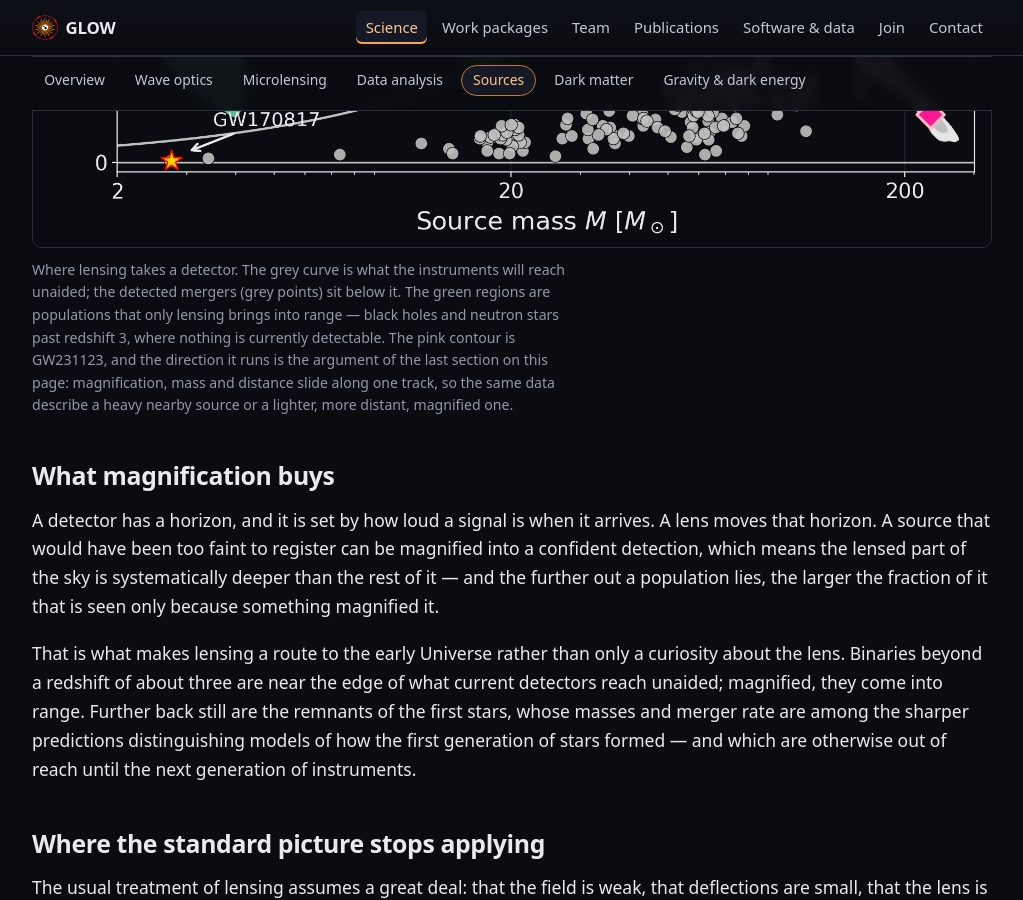
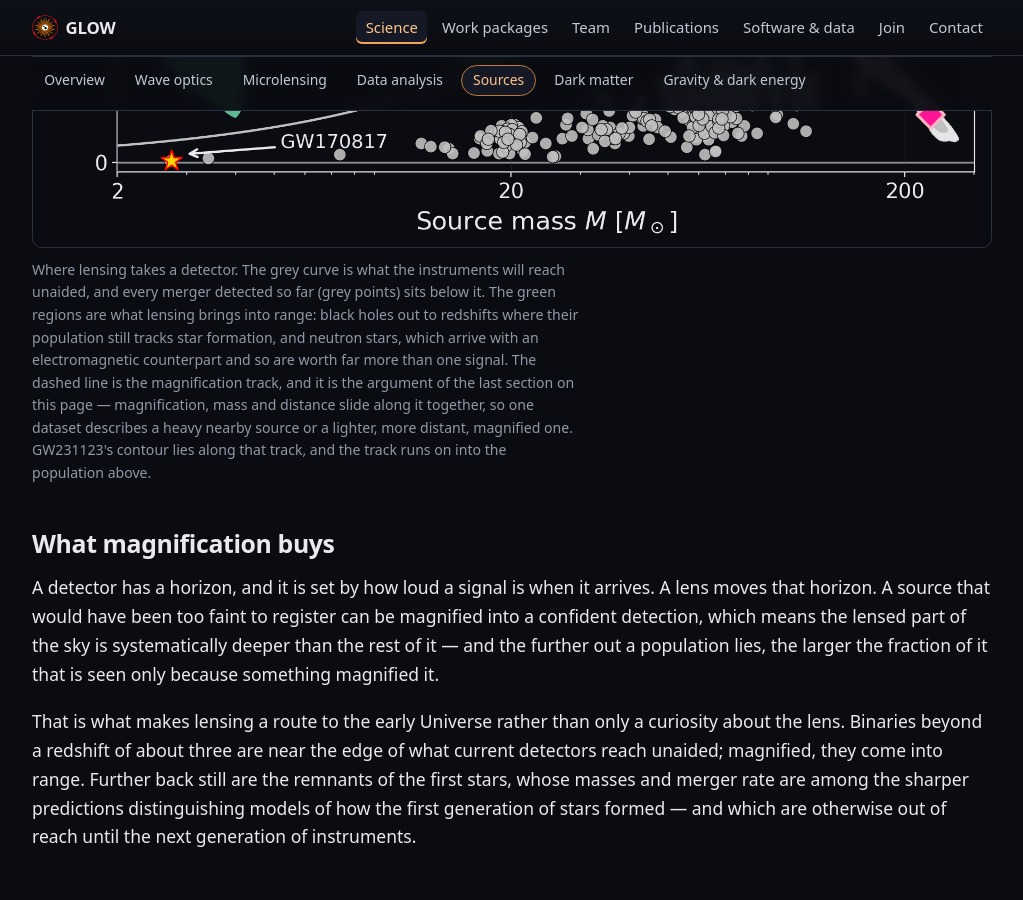
Before and after one commit to glow-astro/website, a Jekyll site: the page built from sources.html, in a window 1280 px wide and 900 px high, scrolled down 754 px. Shown: the whole window, without its empty margins (128-1151 px from the left). Built offline with Jekyll 4.4.1, drawn with Linux system fonts in a browser that asks for light colours.

Commit message:
Take the updated population plot, and the caption it now needs
Same figure, regenerated: the magnification track now runs the full height of
the panel instead of stopping at GW231123, and the two green regions carry
their reason -- black holes tracking star formation, neutron stars arriving
with a counterpart.

That changes what the caption should say. The track no longer just explains one
event's posterior, it points from that posterior straight into the population
lensing would reveal, which is a better version of the same argument. The alt
text follows.

Dimensions are unchanged, so the reserved space still holds and nothing shifts
on load.

Co-Authored-By: Claude Opus 5 (1M context) <noreply@anthropic.com>

```diff
--- a/_data/topics.yml
+++ b/_data/topics.yml
@@ -191,18 +191,22 @@
     alt: >-
       Source mass against redshift. Grey points mark detected black-hole
       mergers, all below a curve labelled instrument horizon. Two green regions
-      sit above that curve, marked lensed neutron stars and lensed black holes.
-      A pink contour for GW231123 runs diagonally up and to the left along a
-      dashed magnification track.
+      sit above that curve: lensed neutron stars, annotated multimessenger, and
+      lensed black holes, annotated as tracking star formation. A dashed
+      magnification track runs from a marker at low redshift up through the pink
+      contour for GW231123 and on into the lensed black-hole region.
     caption: >-
       Where lensing takes a detector. The grey curve is what the instruments
-      will reach unaided; the detected mergers (grey points) sit below it. The
-      green regions are populations that only lensing brings into range — black
-      holes and neutron stars past redshift 3, where nothing is currently
-      detectable. The pink contour is GW231123, and the direction it runs is the
-      argument of the last section on this page: magnification, mass and
-      distance slide along one track, so the same data describe a heavy nearby
-      source or a lighter, more distant, magnified one.
+      will reach unaided, and every merger detected so far (grey points) sits
+      below it. The green regions are what lensing brings into range: black
+      holes out to redshifts where their population still tracks star
+      formation, and neutron stars, which arrive with an electromagnetic
+      counterpart and so are worth far more than one signal. The dashed line is
+      the magnification track, and it is the argument of the last section on
+      this page — magnification, mass and distance slide along it together, so
+      one dataset describes a heavy nearby source or a lighter, more distant,
+      magnified one. GW231123's contour lies along that track, and the track
+      runs on into the population above.
     source: "application_plots, plots/gw231123/population_lensing"
 
 - id: dark-matter
```
Also changed, not shown: media/lensed-population.png.
